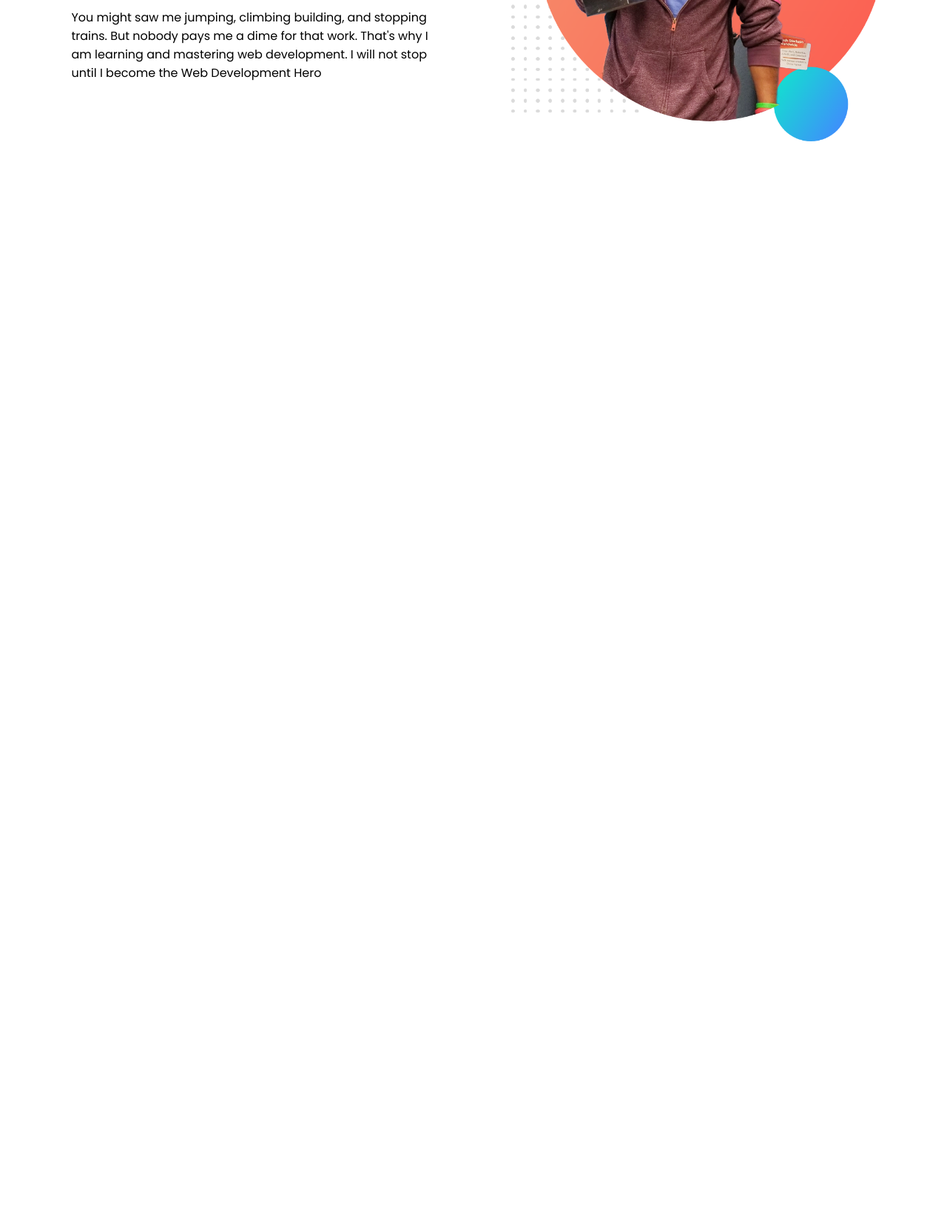
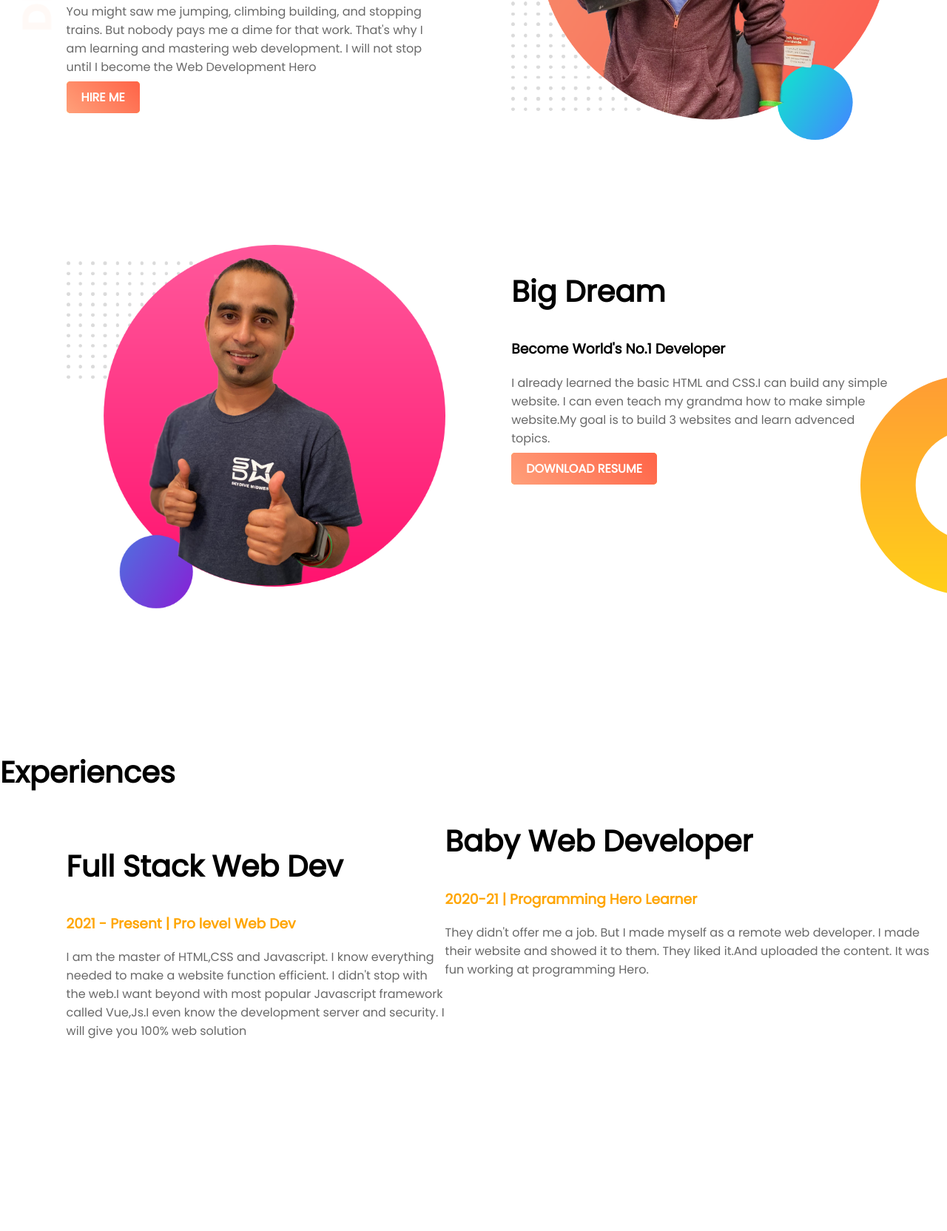
Before and after one commit to Zahidulhussen/web-portfolio, a plain HTML site: page index.html in a window 1280 px wide. Shown: the part 344-2008 px from the top of the page at 74% size. Before the commit the page ends 800 px from the top, so only its background shows below. Drawn offline with Linux system fonts and the light colour scheme.

Commit message:
added something

```diff
--- a/index.html
+++ b/index.html
@@ -6,23 +6,53 @@
     <title>Jhankar Web Developer</title>
     <link href="https://fonts.googleapis.com/css2?family=Poppins&display=swap" rel="stylesheet">">
     <link rel="stylesheet" href="style.css">
-
-</head>
+    </head>
 <body>
-    <section>
+    <section class="top-banner">
         <div class="half-width">
         <h1>Weclcome To</h1>
-        <h1><span class="name-highlight">Jhankar</span> Website</h1>
+        <h1><span class="orange-highlight">Jhankar</span> Website</h1>
         <h3>World-class professional web dev</h3>
         <p>You might saw me jumping, climbing building, and stopping trains.
         But nobody pays me a dime for that work.
         That's why I am learning and mastering web development.
         I will not stop until I become the Web Development Hero</p>
+        <a class="link-button" target="_blank" href="https://www.linkedin.com/in/zahidul-hussen-778089174/">HIRE ME</a>
         </div>
         <div class="half-width">
             <img src="images/jhankar.png" alt="">
+    </div>
+    </section>
+    <section class="dream-area">
+        <div class="half-width">
+            <img src="images/jhankar2.png" alt="">
+    </div>
+    <div class="half-width">
+            <h2>Big Dream</h2>
+            <h3>Become World's No.1 Developer</h3>
+            <p>I already learned the basic HTML and CSS.I can build any simple website.
+            I can even teach my grandma how to make simple website.My goal is to
+            build 3 websites and learn advenced topics.</p>
+            <a class="link-button" target="_blank" href="https://www.linkedin.com/in/zahidul-hussen-778089174/">DOWNLOAD RESUME</a>
+    </div>
+    </section>
+    <section class="experienc-area">
+        <h2>Experiences</h2>
+        <div class="half-width">
+            <h2>Full Stack Web Dev</h2>
+            <h3 class="orange-highlight">2021 - Present  | Pro level Web Dev</h3>
+            <p>I am the master of HTML,CSS and Javascript. I know everything needed to make a website function efficient. I didn't stop with the web.I want beyond with most popular Javascript framework called Vue,Js.I even know the development server and security. I will give you 100% web solution</p>
+        </div>
+        <div>
+            <h2>Baby Web Developer</h2>
+            <h3 class="orange-highlight">2020-21 | Programming Hero Learner</h3>
+            <p>They didn't offer me a job. But I made myself as a remote web developer. I made their website and showed it to them. They liked it.And uploaded the content. It was fun working at programming Hero.</p>
+        </div>
+        <div class="half-width">
 
         </div>
+
     </section>
+
 </body>
 </html>
--- a/style.css
+++ b/style.css
@@ -1,10 +1,17 @@
 body{
+    margin:0;
     font-family: 'Poppins', sans-serif;
 }
 h1{
     font-size: 50px;
 }
-.name-highlight{
+h2{
+    font-size: 40px;
+}
+p{
+    color: dimgray;
+}
+.orange-highlight{
     color: orange;
 }
 .half-width{
@@ -17,3 +24,26 @@ h1{
     width: 100%;
 
 }
+.top-banner{
+    background-image:url("images/top-banner.png");
+    background-repeat: no-repeat;
+}
+section{
+    height: 500px;
+    padding-bottom: 150px;
+}
+.link-button{
+    text-decoration: none;
+    background-image: linear-gradient(45deg,lightsalmon,tomato);
+    background-color: orange;
+    padding: 10px 20px;
+    border-radius: 5px;
+    color: white;
+    font-weight:700;
+
+}
+.dream-area{
+    background-image: url(images/dream-bg.png);
+    background-repeat: no-repeat;
+    background-position: right;
+}
```
